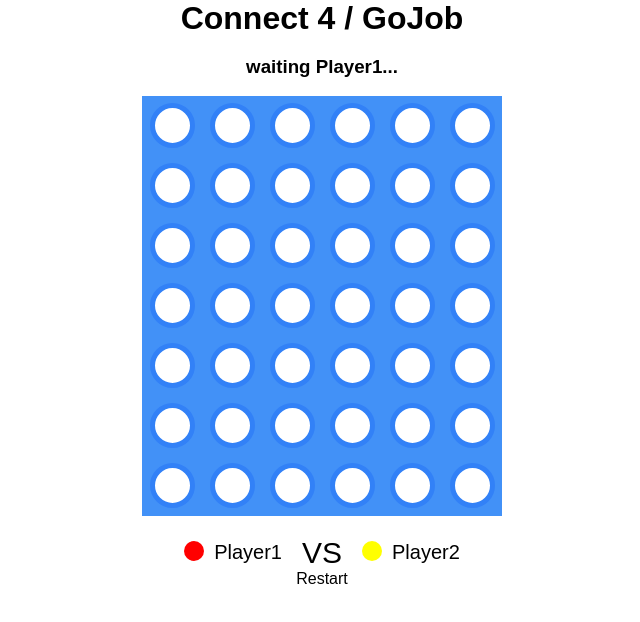
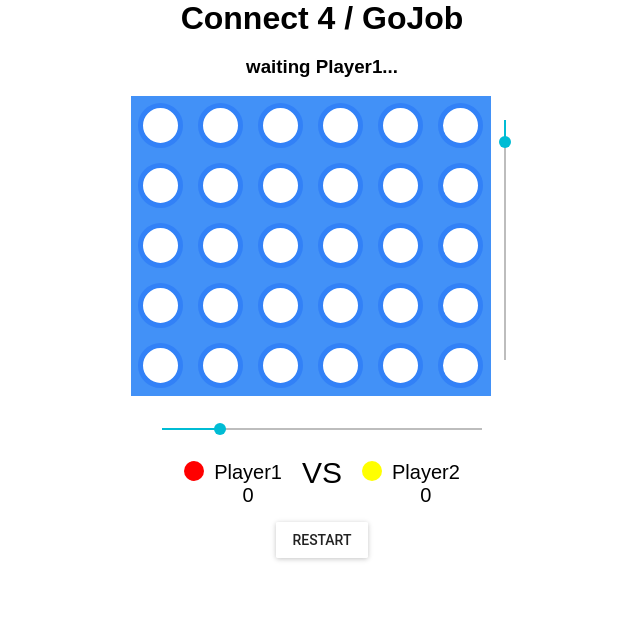
Before and after one commit to nansou13/connect4, a React app: page / in a window 1280 px wide. Shown: the whole page, without its empty margins (318-958 px from the left). Built offline with nearby package versions, Linux system fonts and the light colour scheme.

Commit message:
add material UI

```diff
--- a/src/components/Board.js
+++ b/src/components/Board.js
@@ -2,16 +2,29 @@ import React from 'react'
 import PropTypes from 'prop-types'
 
 import Cell from './Cells'
+import Slider from 'material-ui/Slider';
 
-const Board = ({ matrice, handleClick }) => (
+const SlideSize = {
+  col:{ min:4, max:15, step:1 },
+  row:{ min:4, max:15, step:1 },
+}
+
+const Board = ({ matrice, handleClick, size, handleInputChange }) => (
   <div id="board">
-    {matrice.map((row, x) => {
-      const cells = row.map((v, col) => (
-        <Cell key={`${col}-${x}`} onClick={() => handleClick(col)} value={v} />
-      ))
-      return <div>{cells}</div>
-    })}
+    <div>
+      <div className="boardContent">
+        {matrice.map((row, x) => {
+          const cells = row.map((v, col) => (
+            <Cell key={col} onClick={() => handleClick(col)} value={v} />
+          ))
+          return <div key={x}>{cells}</div>
+        })}
+      </div>
+      <div className="slideRow"><Slider style={{height: 240}} axis="y-reverse" {...SlideSize.row} value={size.row} onChange={handleInputChange('row')} /></div>
+    </div>
+    <div className="slideCol"><Slider {...SlideSize.col} value={size.col} onChange={handleInputChange('col')} /></div>
   </div>
+
 )
 
 Board.propTypes = {
--- a/src/components/DialogInfo.js
+++ b/src/components/DialogInfo.js
@@ -15,7 +15,7 @@ const DialogInfo = ({ values: { open, message }, handleClose, restart }) => {
       open={open}
       onRequestClose={handleClose}
     >
-      {message}
+      <div className="dialogMessage">{message}</div>
     </Dialog>
   )
 }
--- a/src/components/Players.js
+++ b/src/components/Players.js
@@ -3,10 +3,10 @@ import PropTypes from 'prop-types'
 
 const Players = ({ contents, handleClick }) => {
   const playersDisplay = contents.map((player, i) => (
-    <div className="player">
+    <div className="player" key={i}>
       <span className={i ? 'case yellow' : 'case red'} />
       <span className="name" onClick={() => handleClick(i)}>
-        {player.name}
+        <div>{player.name}</div><div>{player.win}</div>
       </span>
 
       {!i && <span className="versus">VS</span>}
--- a/src/containers/App.js
+++ b/src/containers/App.js
@@ -3,6 +3,8 @@ import React, { Component } from 'react'
 import Board from '../components/Board'
 import Players from '../components/Players'
 import DialogInfo from '../components/DialogInfo'
+
+import RaisedButton from 'material-ui/RaisedButton';
 
 import {
   createBoard,
@@ -12,12 +14,12 @@ import {
   getMessageDialog,
 } from '../lib'
 
-import '../App.css'
-
-const DEFAULT_VALUE = { row: 7, col: 6 }
+import '../styles/App.css'
 
 class App extends Component {
-  init(size = DEFAULT_VALUE) {
+  init() {
+    const {size} = this.state
+
     const matrice = createBoard(size)
     this.setState({
       matrice,
@@ -28,7 +30,7 @@ class App extends Component {
     })
   }
 
-  over(type, value) {
+  openDialog(type, value) {
     const message = getMessageDialog(type, value)
     this.setState({ dialog: { open: true, message }, finish: true })
   }
@@ -49,9 +51,14 @@ class App extends Component {
         this.setState({ matrice: newMatrice })
 
         if (checkWinner(matrice, row)) {
-          this.over('finish', players[currentPlayer].name)
+          const newArrayPlayer = [...players]
+          newArrayPlayer[currentPlayer].win++
+
+          this.setState({players:newArrayPlayer})
+
+          this.openDialog('finish', players[currentPlayer].name)
         } else if (checkDraw(matrice)) {
-          this.over('draw')
+          this.openDialog('draw')
         } else {
           this.switchPlayer()
         }
@@ -82,14 +89,22 @@ class App extends Component {
         open: false,
         message: '',
       },
+      size: {
+        row:5,
+        col:6,
+      }
     }
   }
   componentDidMount() {
     this.init()
   }
 
+  inputChange(value,  type) {
+    this.setState({size:{...this.state.size, [type]:value }}, this.init)
+  }
+
   render() {
-    const { appLoaded, matrice, players, current, dialog } = this.state
+    const { appLoaded, matrice, players, current, dialog, size } = this.state
 
     return (
       <div className="connect4">
@@ -100,14 +115,15 @@ class App extends Component {
             <Board
               matrice={matrice}
               handleClick={col => this.updateCase(col)}
+              size={size}
+              handleInputChange={(type) => (e, value) => this.inputChange(value, type)}
             />
+
             <Players
               contents={players}
               handleClick={id => this.updateName(id)}
             />
-            <div className="restart" onClick={() => this.init()}>
-              Restart
-            </div>
+            <div className="restart"><RaisedButton label="Restart" onClick={() => this.init()} /></div>
           </div>
         )}
         <DialogInfo
--- a/src/index.css
+++ /dev/null
@@ -1,5 +0,0 @@
-body {
-  margin: 0;
-  padding: 0;
-  font-family: sans-serif;
-}
--- a/src/index.js
+++ b/src/index.js
@@ -1,6 +1,6 @@
 import React from 'react'
 import ReactDOM from 'react-dom'
-import './index.css'
+
 import App from './containers/App'
 import MuiThemeProvider from 'material-ui/styles/MuiThemeProvider';
 import registerServiceWorker from './registerServiceWorker'
--- a/src/lib/index.js
+++ b/src/lib/index.js
@@ -27,6 +27,7 @@ export function checkWinner(matrice, rSelected) {
   const nbPerLine = 4
   const rowMax = matrice.length - nbPerLine
   const colMax = matrice[0].length - nbPerLine
+
   let row,
     col = 0
 
@@ -39,7 +40,7 @@ export function checkWinner(matrice, rSelected) {
   }
 
   // Check Down only if 4 from bottom
-  if (rSelected <= matrice.length - 4) {
+  //if (rSelected <= matrice.length - 4) {
     for (row = 0; row <= rowMax; row++) {
       for (col = 0; col < matrice[0].length; col++) {
         if (
@@ -71,7 +72,7 @@ export function checkWinner(matrice, rSelected) {
 
     // down-left
     for (row = 0; row <= rowMax; row++) {
-      for (col = nbPerLine - 1; col < matrice.length; col++) {
+      for (col = nbPerLine - 1; col < matrice[0].length; col++) {
         if (
           checkLine([
             matrice[row][col],
@@ -83,7 +84,7 @@ export function checkWinner(matrice, rSelected) {
           return matrice[row][col]
       }
     }
-  }
+//  }
 
   return false
 }
--- a/src/App.css
+++ b/src/styles/App.css
@@ -1,3 +1,8 @@
+body {
+  margin: 0;
+  padding: 0;
+  font-family: sans-serif;
+}
 h1{
   margin: 0
 }
@@ -34,7 +39,7 @@ background-color: yellow;
 }
 .players {
   text-align: center;
-      margin-top: 20px;
+  margin: -30px 0 10px 0;
 }
 .player span, .player{
   display: inline-block;
@@ -61,15 +66,17 @@ background-color: yellow;
 .case.red{
   background-color: red
 }
-.overlay {
-    position: fixed;
-    display: none;
-    width: 100%;
-    height: 100%;
-    top: 0;
-    left: 0;
-    right: 0;
-    bottom: 0;
-    background-color: rgba(0,0,0,0.5);
-    z-index: 2;
+.dialogMessage{
+  text-align: center;
 }
+.slideCol{
+  width: 25%;
+  margin: auto;
+}
+.boardContent, .slideRow {
+    display: inline-block;
+    vertical-align: top;
+}
+.slideRow {
+    padding-left: 5px;
+}
```
Also changed, not shown: public/manifest.json, src/logo.svg (deleted).
